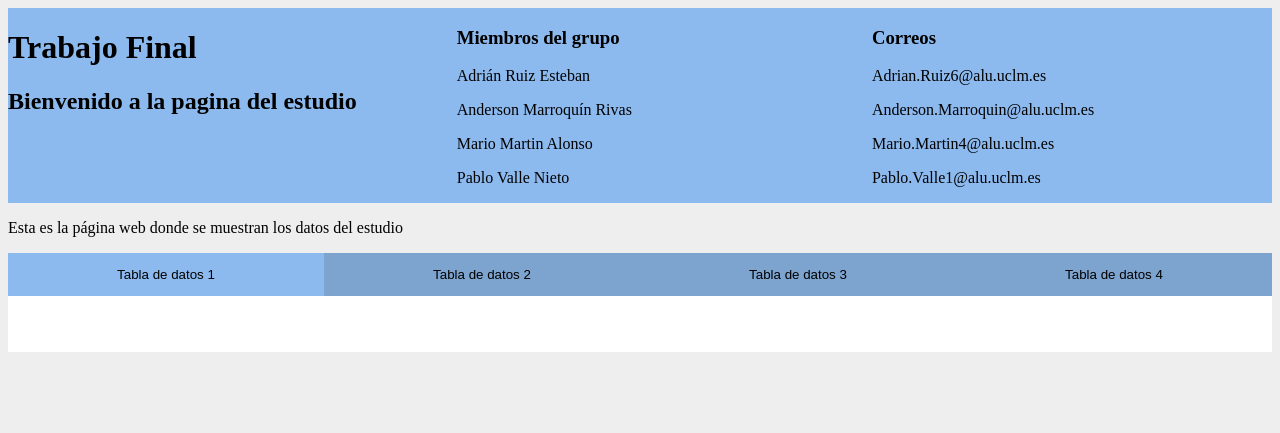
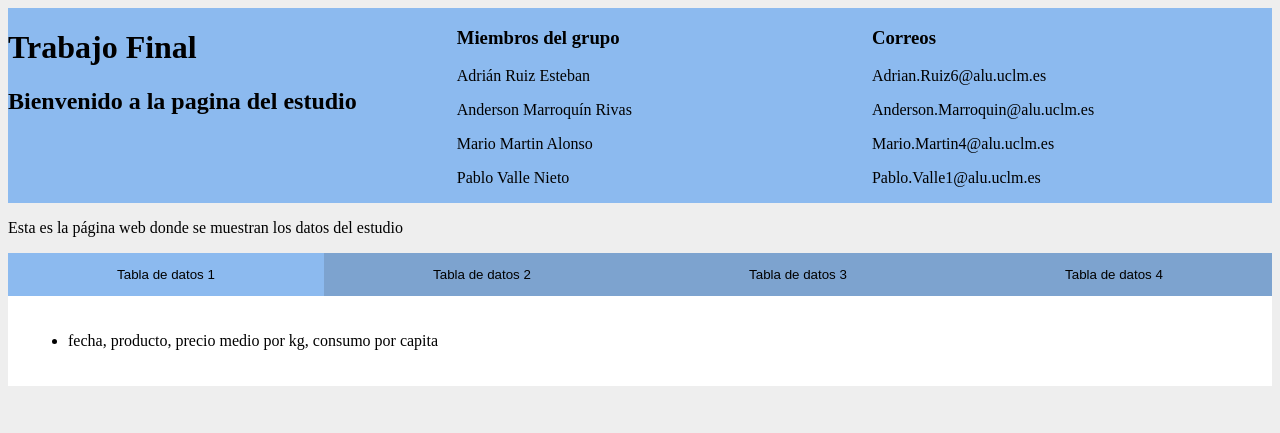
Before and after one commit to AdrianRuiz6/Multiagentes, a Flask app: page / in a window 1280 px wide, after a click on "Tabla de datos 1". Shown: the top 433 px of the page. Run offline with Flask 2, Linux system fonts and the light colour scheme; data that the repository does not hold is empty; some libraries are stand-ins or nearby versions.

Commit message:
final commit web

```diff
--- a/web/web_app/templates/web.html
+++ b/web/web_app/templates/web.html
@@ -41,6 +41,7 @@
 
             <div id="tab1" class="tab-content">
                 <ul>
+                    <li>fecha, producto, precio medio por kg, consumo por capita</li>
                     {% for resultado in resultados %}
                         <li>{{resultado}}</li>
                     {% endfor %}
@@ -48,6 +49,7 @@
             </div>
             <div id="tab2" class="tab-content">
                 <ul>
+                    <li>fecha, pais, producto, flow, valor en euros, cantidad por 100kg </li>
                     {% for resultado in resultados2 %}
                         <li>{{resultado}}</li>
                     {% endfor %}
@@ -55,6 +57,7 @@
             </div>
             <div id="tab3" class="tab-content">
                 <ul>
+                    <li>fecha, pais, casos por mes, muertes por mes, incidencia media por mes</li>
                     {% for resultado in resultados3 %}
                         <li>{{resultado}}</li>
                     {% endfor %}
@@ -62,6 +65,7 @@
             </div>
             <div id="tab4" class="tab-content">
                 <ul>
+                    <li>producto, precio medio, valor miles, volumen</li>
                     {% for resultado in resultados4 %}
                         <li>{{resultado}}</li>
                     {% endfor %}
```
